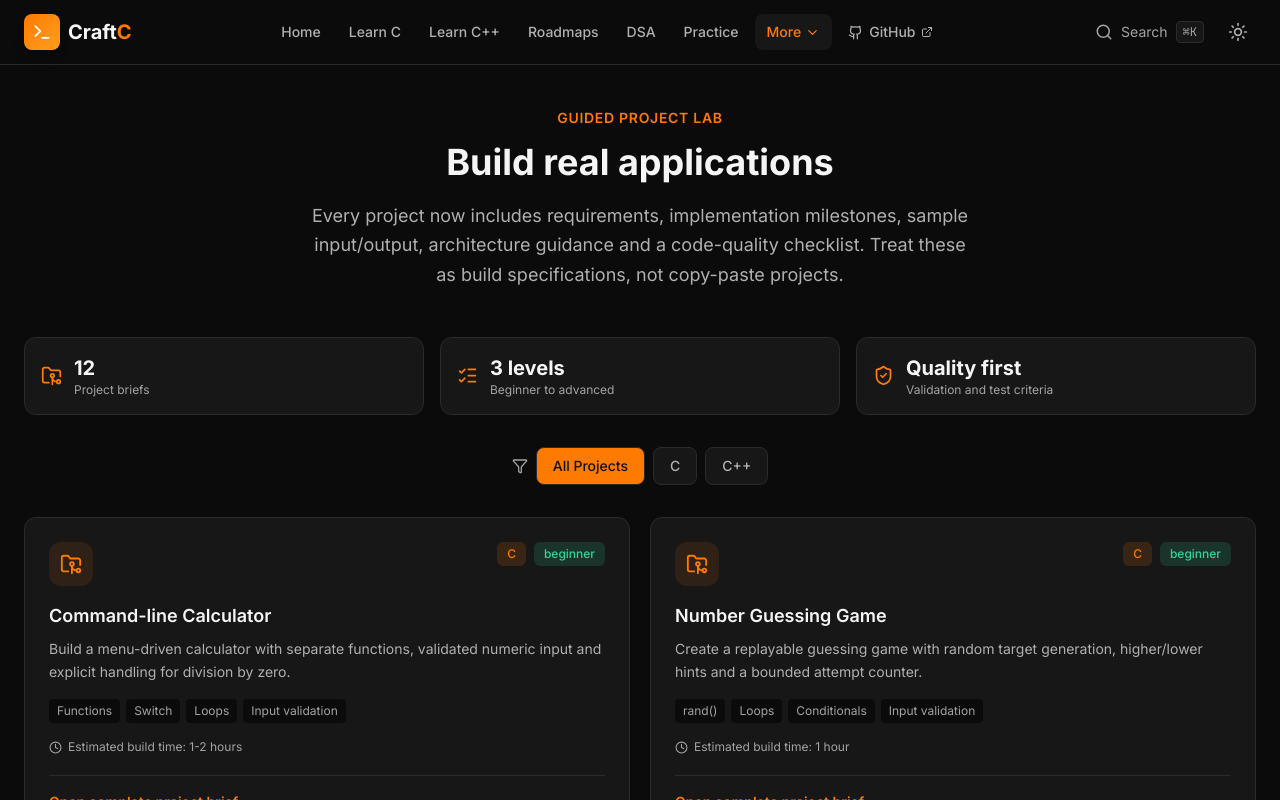
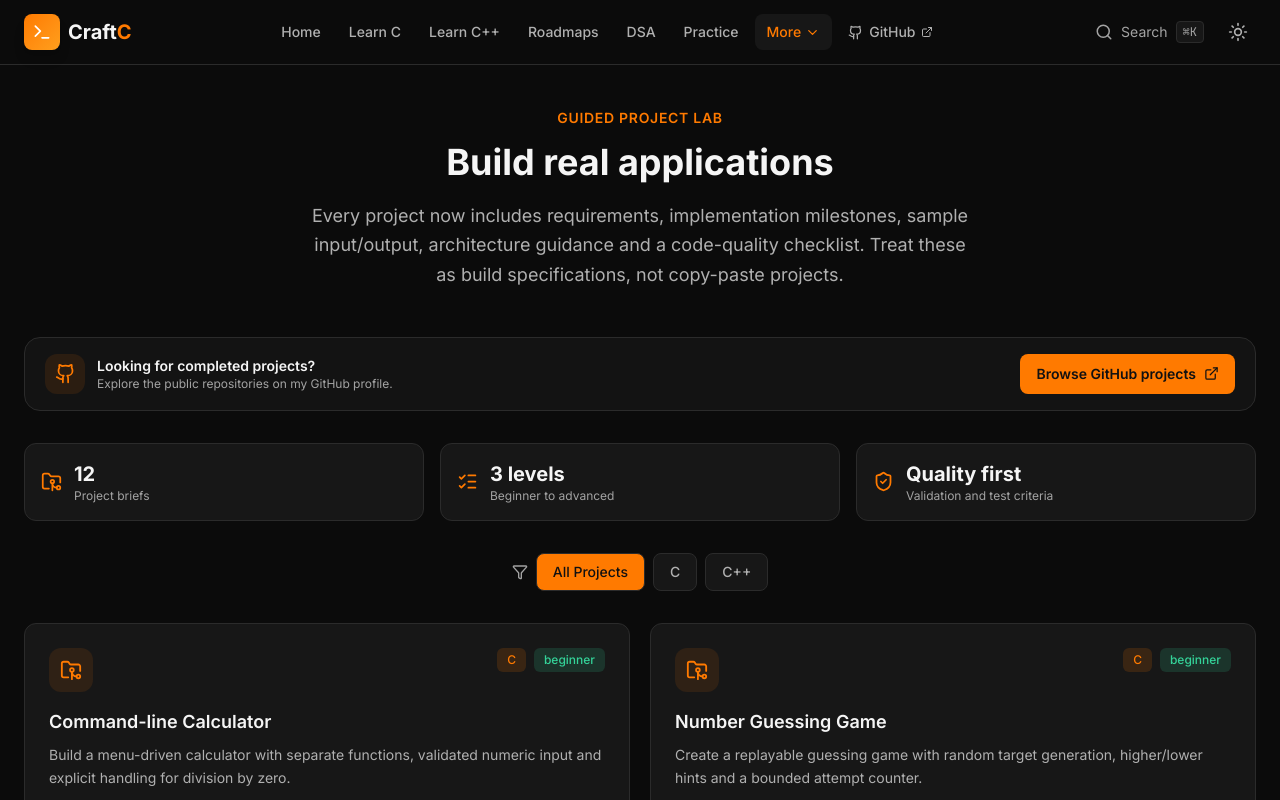
Before and after one commit to ashutoshpalhare/craftc, a React (Vite) app: page /craftc/projects in a window 1280 px wide. Shown: the top 800 px of the page. Built offline with nearby package versions, Linux system fonts and the light colour scheme.

Commit message:
Link project lab to completed GitHub repositories

```diff
--- a/src/pages/ProjectsPage.tsx
+++ b/src/pages/ProjectsPage.tsx
@@ -1,6 +1,6 @@
 import { useMemo, useState } from 'react';
 import { motion } from 'framer-motion';
-import { Clock, Filter, FolderGit2, ListChecks, Terminal, ShieldCheck } from 'lucide-react';
+import { Clock, Filter, FolderGit2, ListChecks, Terminal, ShieldCheck, Github, ExternalLink } from 'lucide-react';
 import { projects } from '@/data/projects';
 import { Badge, Card, SectionHeading } from '@/components/ui';
 
@@ -21,6 +21,26 @@ export function ProjectsPage() {
         subtitle="Every project now includes requirements, implementation milestones, sample input/output, architecture guidance and a code-quality checklist. Treat these as build specifications, not copy-paste projects."
         center
       />
+
+      <div className="flex flex-col sm:flex-row items-center justify-between gap-3 rounded-2xl border border-[var(--color-border)] bg-[var(--color-surface)]/70 p-4 sm:px-5 mb-8">
+        <div className="flex items-center gap-3 min-w-0">
+          <div className="w-10 h-10 rounded-xl bg-[var(--color-primary)]/10 flex items-center justify-center shrink-0">
+            <Github size={21} className="text-[var(--color-primary)]" />
+          </div>
+          <div className="min-w-0">
+            <p className="text-sm font-semibold text-[var(--color-text)]">Looking for completed projects?</p>
+            <p className="text-xs text-[var(--color-text-muted)]">Explore the public repositories on my GitHub profile.</p>
+          </div>
+        </div>
+        <a
+          href="https://github.com/ashutoshpalhare?tab=repositories"
+          target="_blank"
+          rel="noopener noreferrer"
+          className="inline-flex items-center justify-center gap-2 rounded-lg bg-[var(--color-primary)] px-4 py-2.5 text-sm font-semibold text-white transition-colors hover:bg-[var(--color-primary-hover)] shrink-0"
+        >
+          Browse GitHub projects <ExternalLink size={15} aria-hidden="true" />
+        </a>
+      </div>
 
       <div className="grid sm:grid-cols-3 gap-4 mb-8">
         <Card className="p-4 flex items-center gap-3">
```
